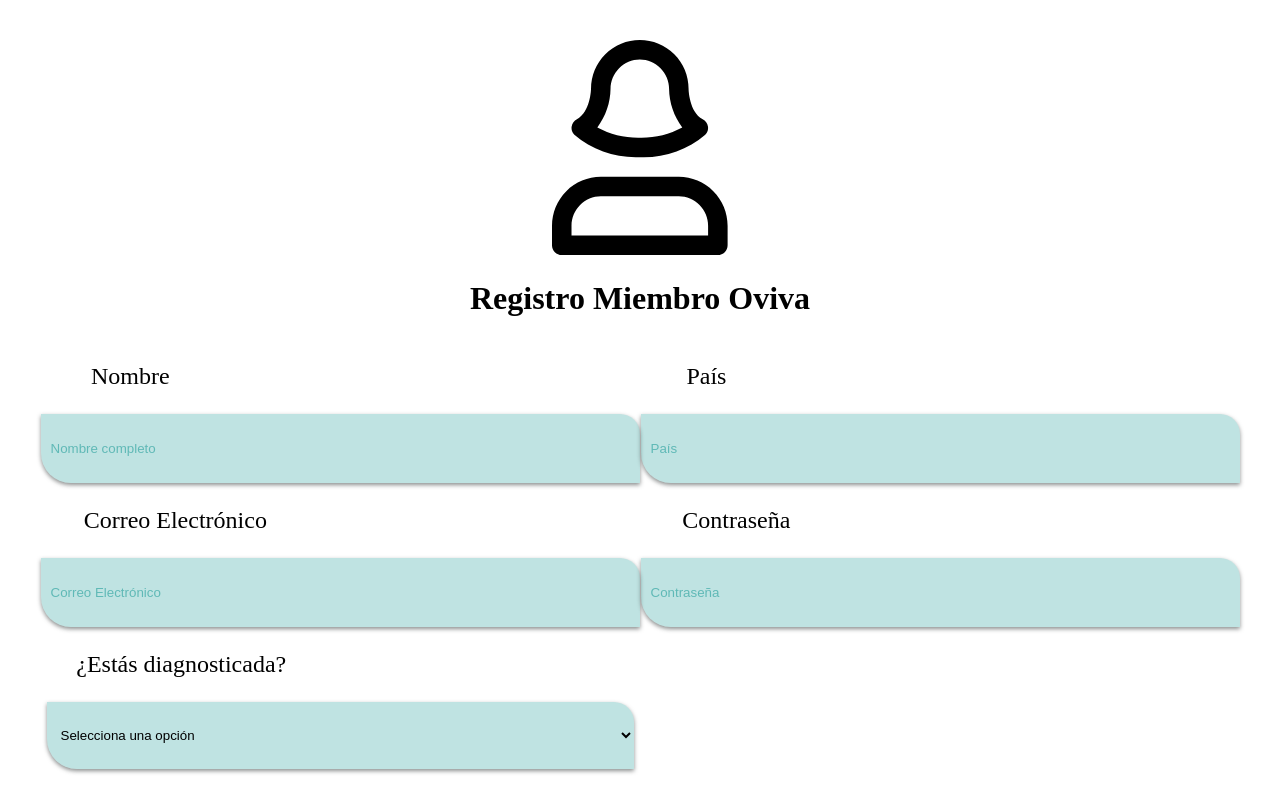
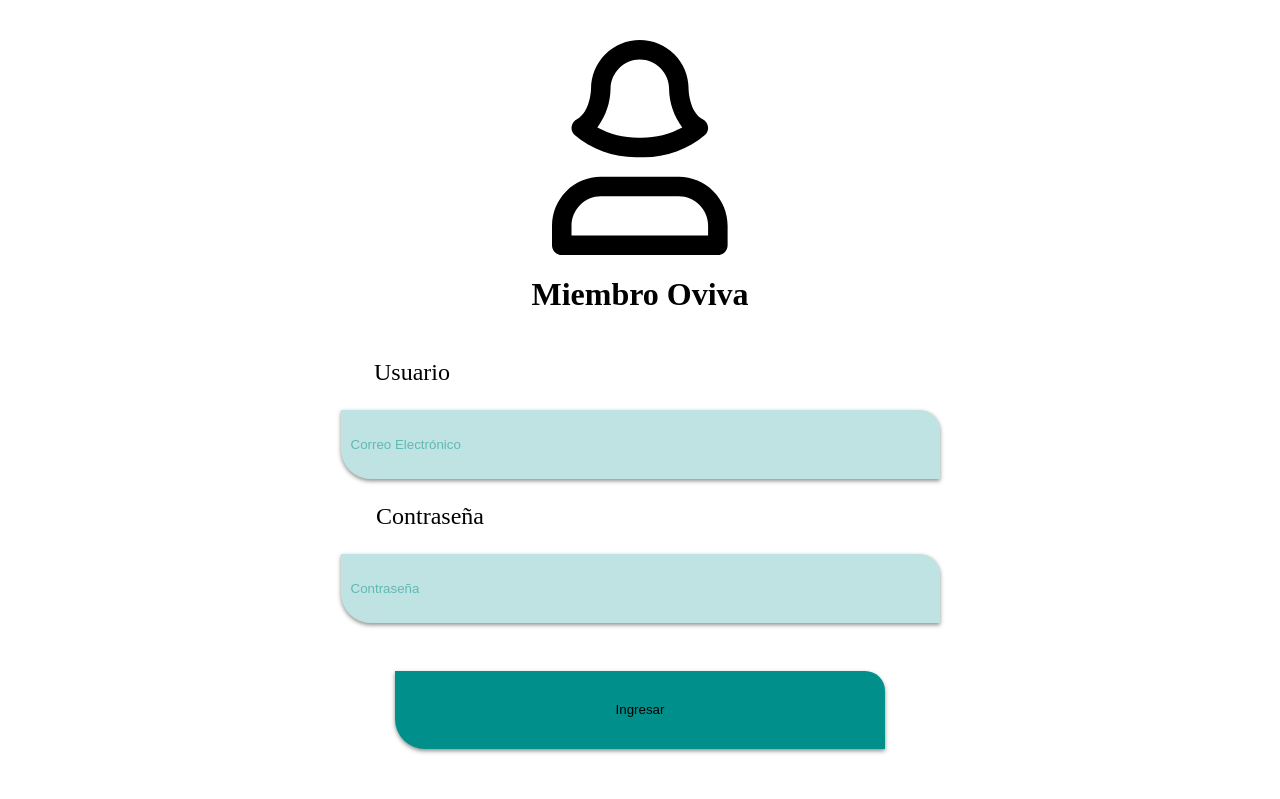
Before and after one commit to angylearns/oviva_care, a React (Vite) app in the folder HolisticFront/: page /login in a window 1280 px wide. Shown: the top 799 px of the page. Built offline with nearby package versions, Linux system fonts and the light colour scheme.

Commit message:
add validation fields to login_user form

```diff
--- a/HolisticFront/src/App.jsx
+++ b/HolisticFront/src/App.jsx
@@ -12,8 +12,8 @@ function App() {
 
   return (
     <>
-    <Register />
-      {/* <Login_user /> */}
+    {/* <Register /> */}
+      <Login_user />
       {/* <Recipe/> */}
     </>
   )
--- a/HolisticFront/src/components/login/Login_user.jsx
+++ b/HolisticFront/src/components/login/Login_user.jsx
@@ -27,26 +27,49 @@ function Login_user() {
             <img src={login_icon} className="login-icon" alt="imagen login" />
             <h1 >Miembro Oviva</h1>
             <p className="text-user">Usuario</p>
+
             <input
                 className="field-user"
                 type="email"
                 placeholder="Correo Electrónico"
-                {...register("email", { required: true })}
+                {...register("email", {
+                    required: "Este campo es requerido",
+                    pattern: {
+                        value: /^[^@ ]+@[^@ ]+\.[^@ .]{2,}$/,
+                        message: "Por favor ingresa un correo electrónico válido"
+                    }
+                })}
             />
-            {errors.email && <p>Este campo es requerido</p>}
+            {errors.email && <p>{errors.email.message}</p>}
 
             <p className="text-password">Contraseña</p>
-             <input
+
+
+            <input
                 className="field-password"
                 type="password"
                 placeholder="Contraseña"
-                {...register("password", { required: true })}
+                {...register("password", {
+                    required: "Este campo es requerido",
+                    minLength: {
+                        value: 8,
+                        message: "La contraseña debe tener al menos 8 caracteres"
+                    },
+                    maxLength: {
+                        value: 8,
+                        message: "La contraseña no debe tener más de 8 caracteres"
+                    },
+                    pattern: {
+                        value: /^(?=.*[a-z])(?=.*[A-Z])(?=.*\d)(?=.*[\W_]).{8,}$/,
+                        message: "La contraseña debe incluir números, letras minúsculas y mayúsculas y símbolos"
+                    }
+                })}
             />
-            {errors.password && <p>Este campo es requerido</p>}
+            {errors.password && <p>{errors.password.message}</p>}
 
             <button type="submit" className="login-button">Ingresar</button>
             {errorMessage && <p>{errorMessage}</p>} {/* Muestra el mensaje de error si existe */}
-            <button  className="goregister-button">¿No eres miembro?, regístrate</button>
+            <button className="goregister-button">¿No eres miembro?, regístrate</button>
 
         </form>
 
```
